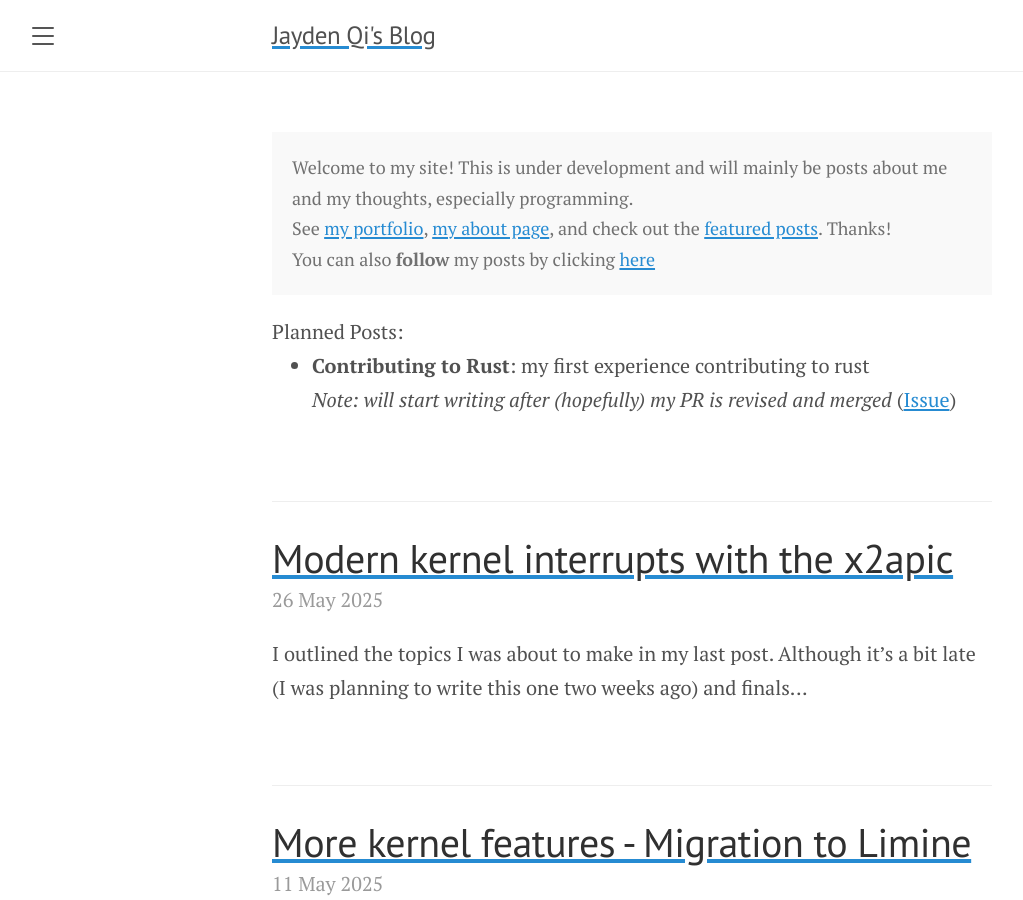
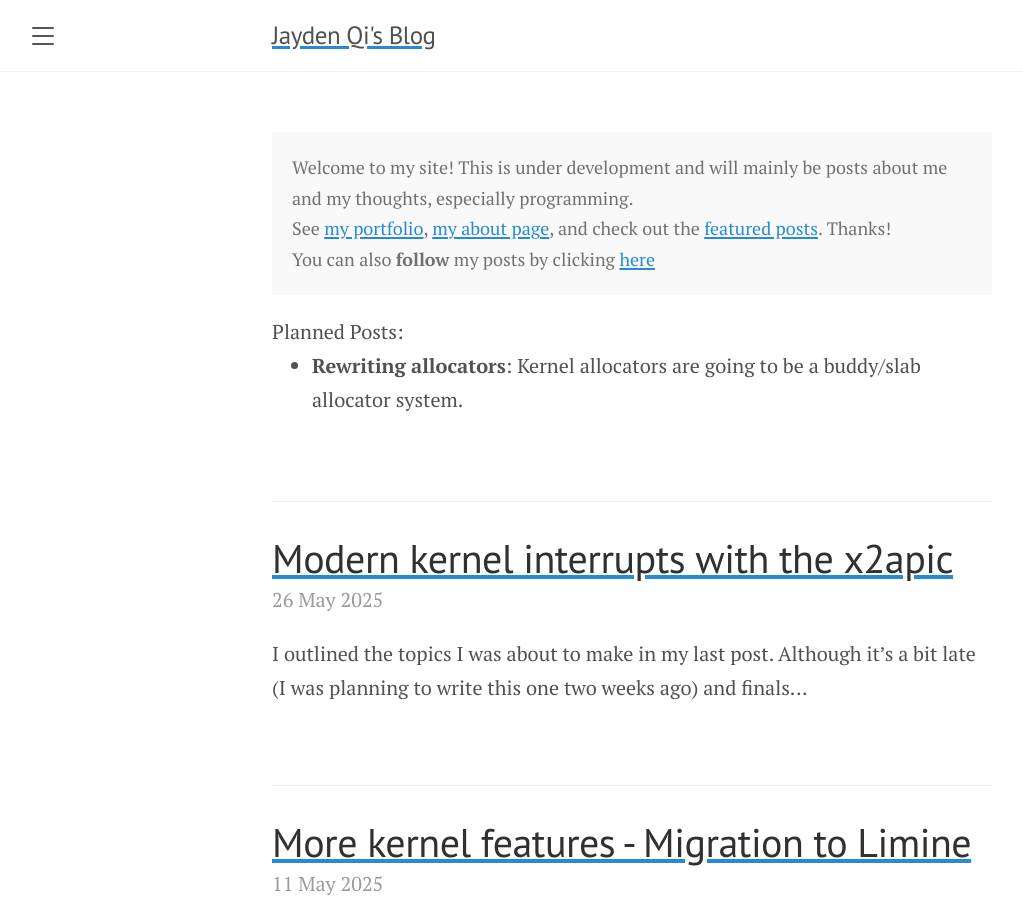
Before and after one commit to JayAndJef/jayandjef.github.io, a Jekyll site: the page built from index.html, in a window 1280 px wide and 900 px high. Shown: the whole window, without its empty margins (8-1031 px from the left). Built offline with Jekyll 4.4.1, drawn with Linux system fonts in a browser that asks for light colours; the list of posts is cut into pages by our own code.

Commit message:
update: planned posts

```diff
--- a/_data/planned_posts.yml
+++ b/_data/planned_posts.yml
@@ -1,4 +1,2 @@
-- title: Contributing to Rust
-  description: my first experience contributing to rust
-  note: will start writing after (hopefully) my PR is revised and merged
-  issue_link: https://github.com/rust-lang/rust/issues/132802
+- title: Rewriting allocators
+  description: Kernel allocators are going to be a buddy/slab allocator system.
```
